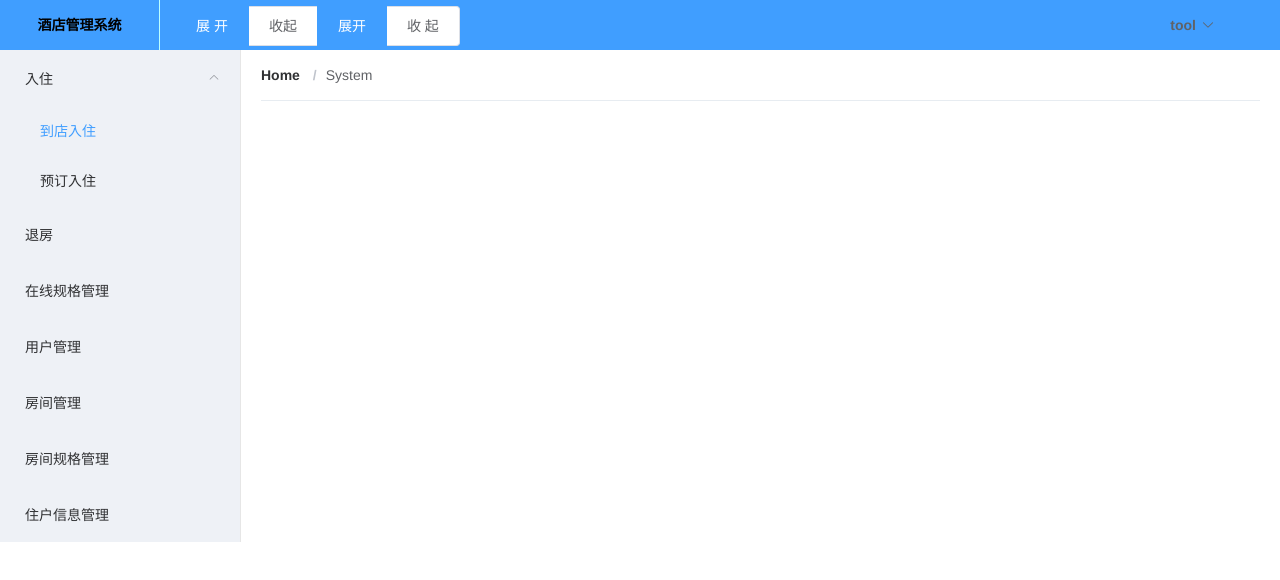
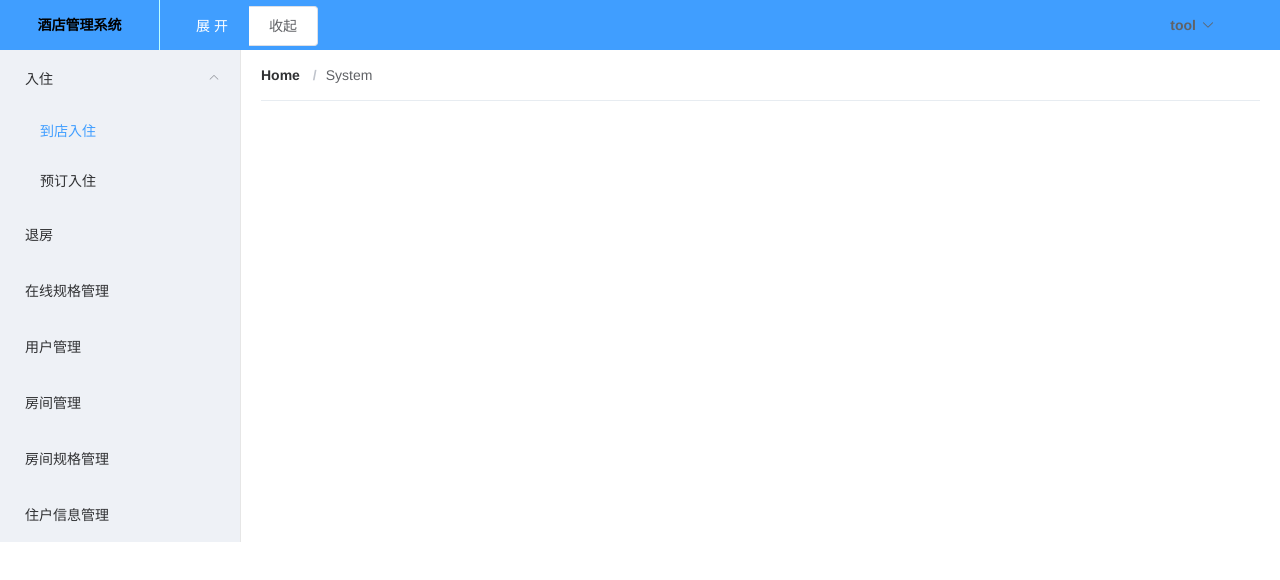
Before and after one commit to Seven9409/hotel-manager-blog, a Vue app: page /#/home in a window 1280 px wide. Shown: the top 580 px of the page. Built offline with nearby package versions, Linux system fonts and the light colour scheme; a small style sheet from the web is missing; what vue-resource would draw is missing.

Commit message:
修改文字

```diff
--- a/src/components/Home.vue
+++ b/src/components/Home.vue
@@ -10,8 +10,6 @@
                     <el-radio-group v-model="isCollapse">
                         <el-radio-button :label="false">展 开</el-radio-button>
                         <el-radio-button :label="true">收起</el-radio-button>
-                        <el-radio-button :label="false">展开</el-radio-button>
-                        <el-radio-button :label="true">收 起</el-radio-button>
                     </el-radio-group>
                 </div>
             </el-col>
```
